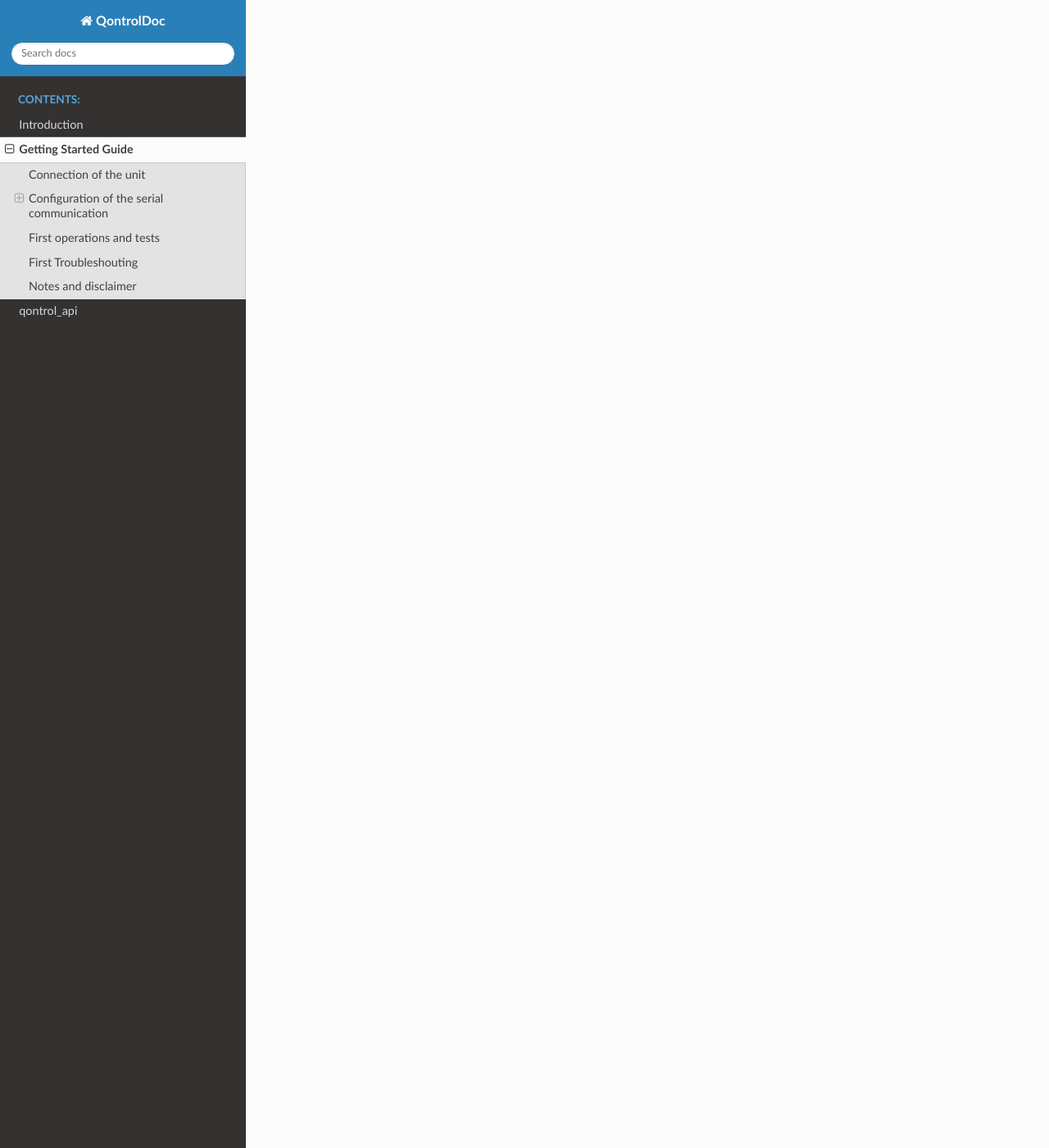
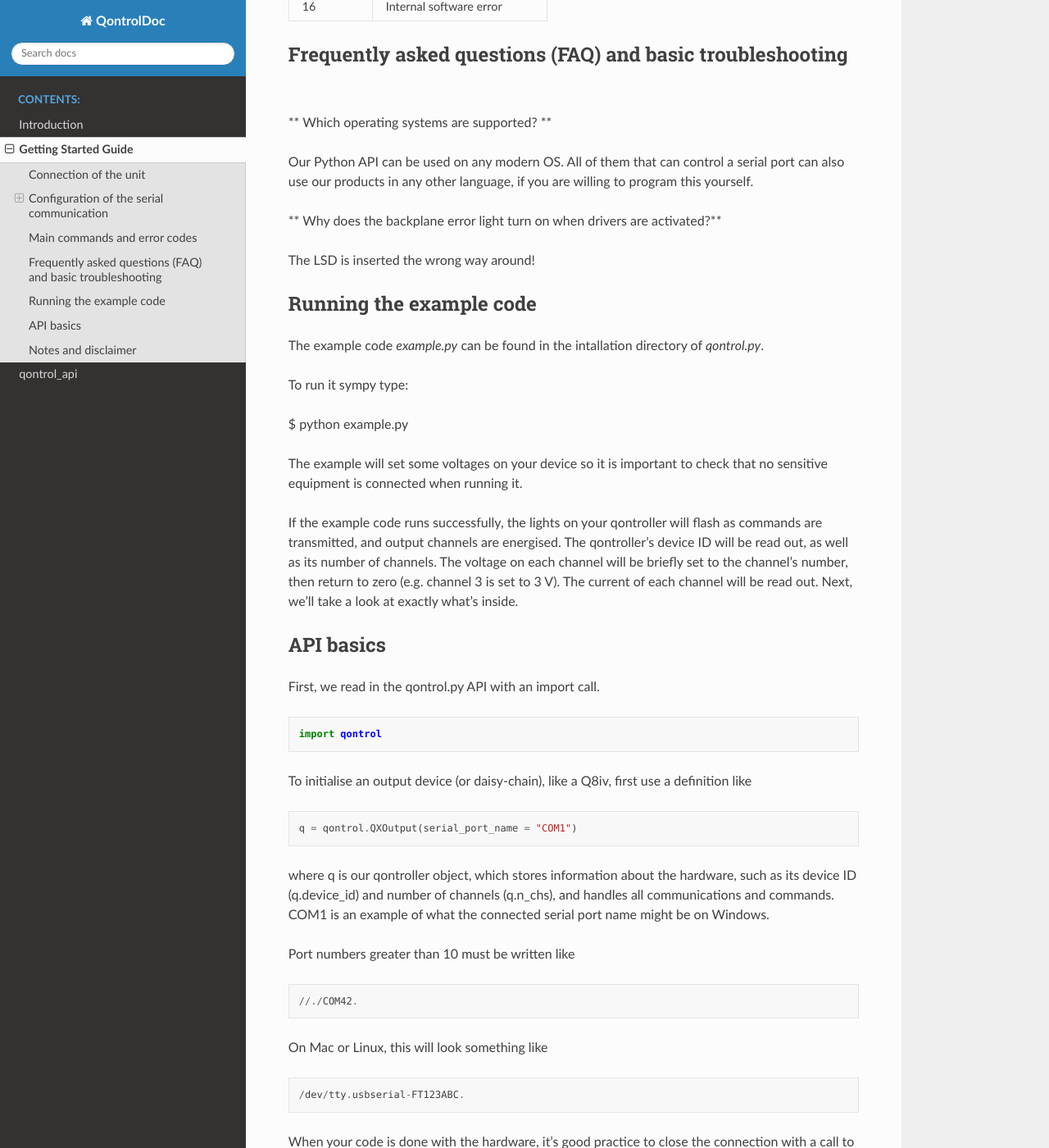
Before and after one commit to takeqontrol/api, a Sphinx documentation site: the page built from docs/guide/getting_started.rst, in a window 1280 px wide and 1400 px high, scrolled down 5085 px. Shown: the whole window at 82% size. Built offline with Sphinx 7.4.7 and the Read the Docs theme 2.0.0, drawn with Linux system fonts in a browser that asks for light colours; some of the changed text lies outside the part shown.

Commit message:
Completed Getting started guide

```diff
--- a/docs/guide/getting_started.rst
+++ b/docs/guide/getting_started.rst
@@ -48,6 +48,8 @@
 
   |Q8iVStilImg| |BackPlaneImg|
 
+* In the Q8iV the 5 leds indicate (from the bottom): pwr, rx, tx, activity, err. In the Q8b the 3 leds indicate: pwr, activity, err
+
 * Connect the backplane (motherboard) unit to the computer using a cable/adapter with a USB mini b female plug at one of the two ends, like the one shown below:
 
 
@@ -76,13 +78,26 @@
 *********************************************************************************
 
 This API provides also a command line interface for direct communication with the Qontrol unit.
+The program is called run_interactive_shell(). To run it follow these steps: start python, import qontrol and run the interactive shell.
 
-To set the communication
+::
+    $ python
+
+    >>> import qontrol
+
+    >>> qontrol.run_interactive_shell()
+
+Select your controller from the list of available serial devices and you are ready to go.
+
+
+
+
+
 
 
 Controlling the unit using a serial communication software
 **********************************************************
- Serial communication software in any operating system (OS) can be used to control the units, some examples:
+ In addition, serial communication software in any operating system (OS) can be used to control the units, some examples:
 
  - Teraterm (Windows)
  - CoolTerm (Mac)
@@ -177,18 +192,160 @@
 
 
 
-First operations and tests
+Main commands and error codes
 ##############################
 
-If the unit has been configured correctly
+From the serial interface you can always obtain te list of commands by typing:
+
+::
+    > help
+
+
+**CORE COMMAND SET**
+
+* Set voltage of a specific "port" to "value" (V) -> v[port]=[value]
+
+* Set current of a specific "port" to "value" (mA) -> i[port]=[value]
+
+* Read voltage of a specific "port" (V) - > v[port]?
+
+* Read current of a specific "port" (mA) - > i[port]?
+
+* Read voltage current and power on all the ports (V, mA, mW)-> vipall?
+
+* Set max voltage limit (V) to a "value" of a specific "port" -> vmax[port]=[value]
+
+* Set max current limit (mA) to a "value" of a specific "port" -> imax[port]=[value]
+
+
++---------------+------------------------------+
+|  Error Code   |         Description          |
++===============+==============================+
+|      00       |         Unknown error        |
++---------------+------------------------------+
+|      01       |         Overvoltage          |
++---------------+------------------------------+
+|      02       |         Overcurrent          |
++---------------+------------------------------+
+|      03       |         Power error          |
++---------------+------------------------------+
+|      04       |      Calibration error       |
++---------------+------------------------------+
+|      10       |      Unrecognised command    |
++---------------+------------------------------+
+|      11       |     Unrecognised parameter   |
++---------------+------------------------------+
+|      12       |       Unrecognised port      |
++---------------+------------------------------+
+|      13       |       Operation forbidden    |
++---------------+------------------------------+
+|     14:00     |  Instruction buffer overflow |
++---------------+------------------------------+
+|     14:01     | Single instruction overflow  |
++---------------+------------------------------+
+|     15:X0     |  Serial overflow detected    |
++---------------+------------------------------+
+|     15:X1     |Serial framing error detected |
++---------------+------------------------------+
+|      16       |     Internal software error  |
++---------------+------------------------------+
+
+
+
+Frequently asked questions (FAQ) and basic troubleshooting
+###########################################################
+
+
+** Which operating systems are supported? **
+
+Our Python API can be used on any modern OS. All of them that can control a serial port can also use our products in any other language, if you are willing to program this yourself.
+
+
+** Why does the backplane error light turn on when drivers are activated?**
+
+The LSD is inserted the wrong way around!
 
 
 
 
-First Troubleshouting
-#####################
+
+Running the example code
+########################
+The example code *example.py* can be found in the intallation directory of *qontrol.py*.
+
+To run it sympy type:
+
+$ python example.py
+
+The example will set some voltages on your device so it is important to check that no sensitive equipment is connected when running it.
+
+If the example code runs successfully, the lights on your qontroller will flash as commands are transmitted, and output channels are energised.
+The qontroller’s device ID will be read out, as well as its number of channels. The voltage on each channel will be briefly set to the channel’s number,
+then return to zero (e.g. channel 3 is set to 3 V). The current of each channel will be read out. Next, we’ll take a look at exactly what’s inside.
 
 
+
+API basics
+##########
+
+First, we read in the qontrol.py API with an import call.
+
+.. code-block:: python
+
+    import qontrol
+
+
+To initialise an output device (or daisy-chain), like a Q8iv, first use a definition like
+
+.. code-block:: python
+
+    q = qontrol.QXOutput(serial_port_name = "COM1")
+
+
+where q is our qontroller object, which stores information about the hardware, such as its device ID (q.device_id) and number of channels (q.n_chs), and handles all communications and commands.
+COM1 is an example of what the connected serial port name might be on Windows.
+
+Port numbers greater than 10 must be written like
+
+.. code-block:: python
+
+    //./COM42.
+
+On Mac or Linux, this will look something like
+
+
+.. code-block:: python
+
+    /dev/tty.usbserial-FT123ABC.
+
+
+When your code is done with the hardware, it’s good practice to close the connection with a call to
+
+
+.. code-block:: python
+
+    q.close()
+
+
+Controlling outputs, and reading inputs is easy.
+
+Writing to the qontroller object’s v or i arrays (using standard Python array indexing) sets the output for channel with that index.
+
+Reading from those arrays reads the input values back from the hardware. For example, we can set the voltage on output channel 3 to 4.5V and read back the current (in mA) assigning the value to the variable "measured_current" with the code:
+
+.. code-block:: python
+
+    q.v[3] = 4.5
+    measured_current = q.i[3]
+
+We can do bulk changes to channels using slices.
+
+.. code-block:: python
+
+    q.v[2:5] = 4.5
+    measured_current = q.i[2:5]
+
+The slice character in Python, :, means either “everything between two indices” (e.g. v[2:5]), “everything from the beginning until an index” (e.g. v[:5]), or “everything from an index until the end” (e.g. v[2:]).
 
 
 
```
Also changed, not shown: 19 other files.
